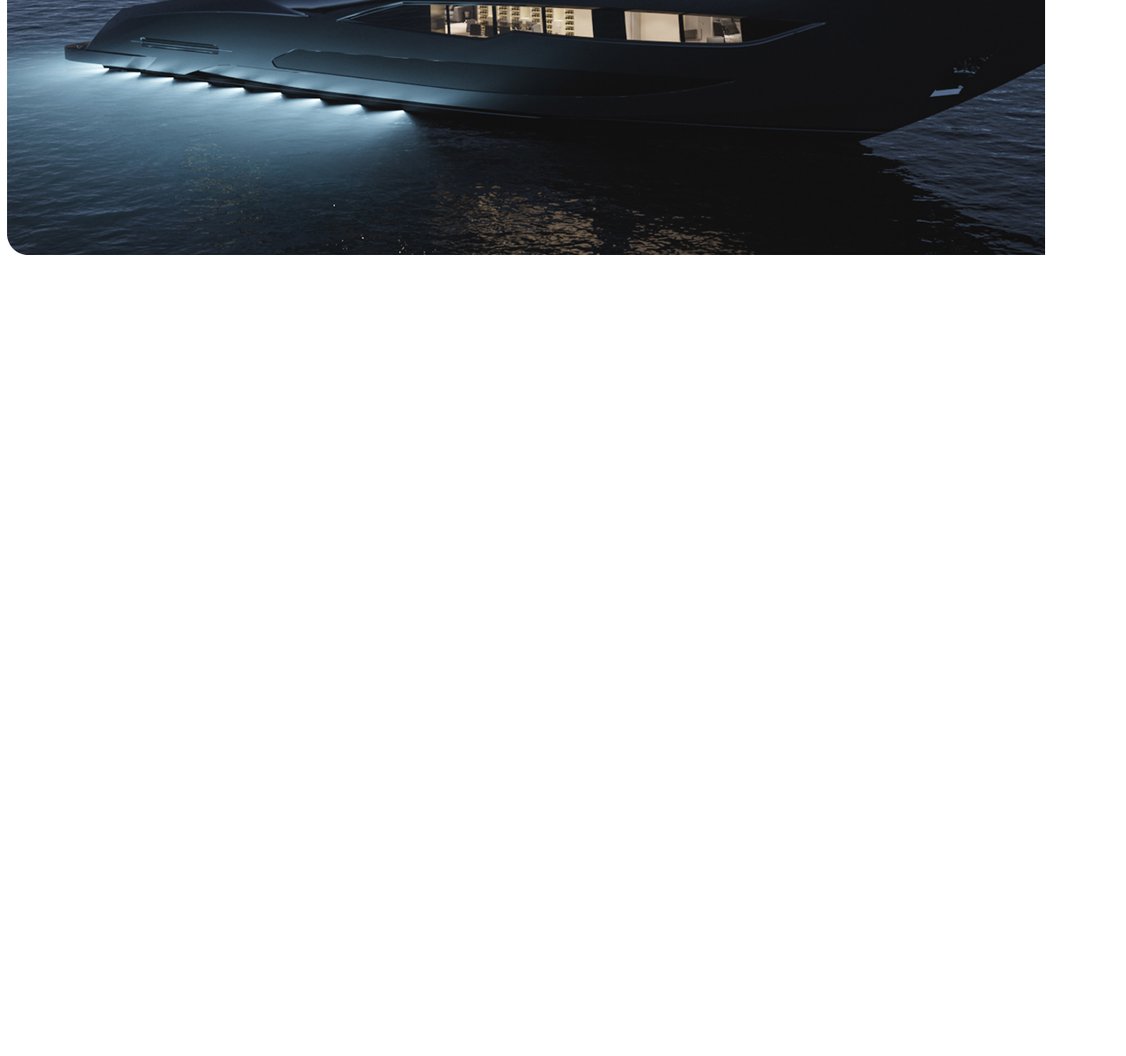
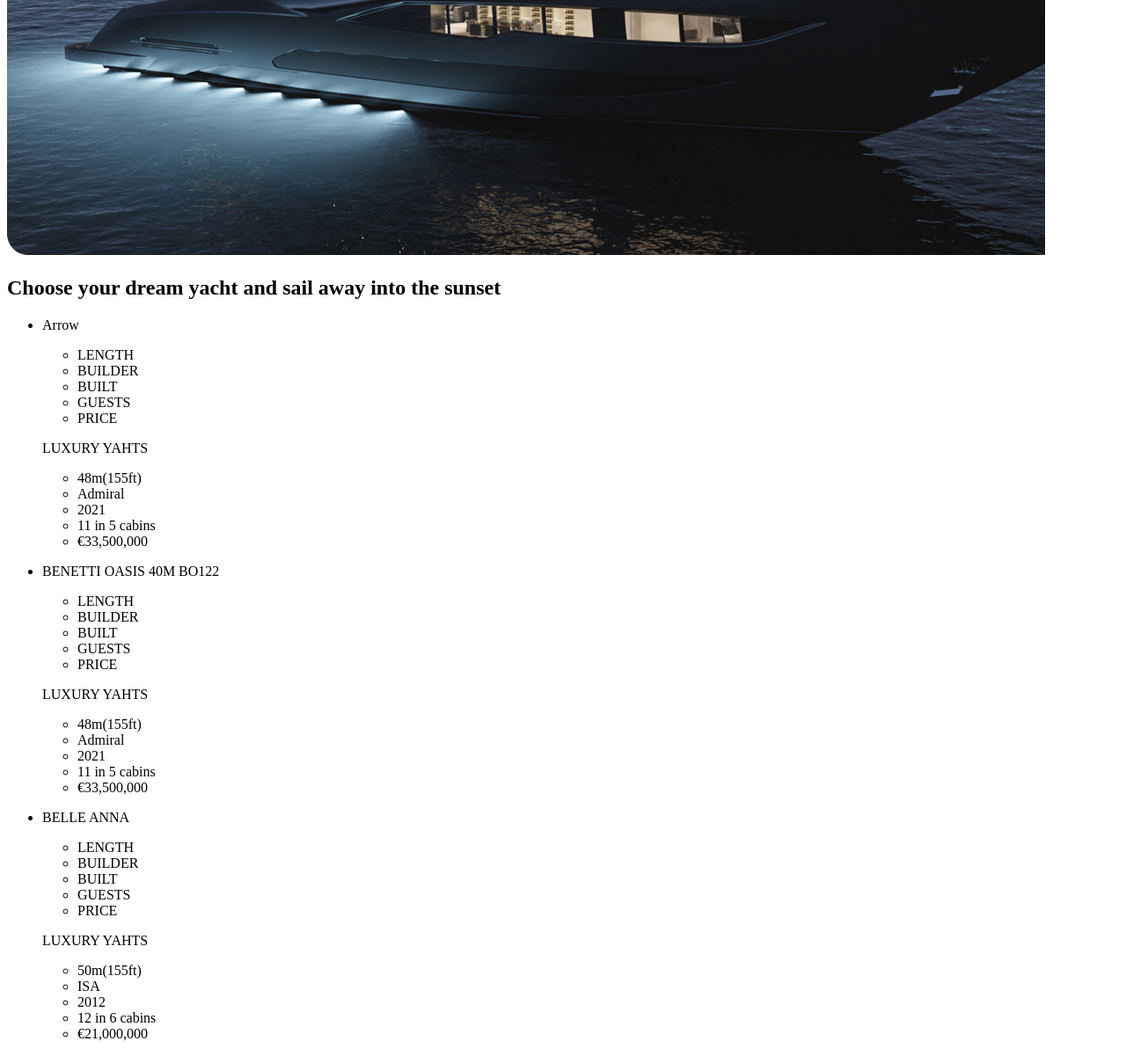
Before and after one commit to LorynecOleksandr/yacht-jet-, a plain HTML site: page index.html in a window 1280 px wide. Shown: the part 649-1850 px from the top of the page at 88% size. Before the commit the page ends 951 px from the top, so only its background shows below. Drawn offline with Linux system fonts and the light colour scheme.

Commit message:
section3

```diff
--- a/index.html
+++ b/index.html
@@ -41,6 +41,65 @@
             unforgettable adventure on the high seas.</p>
             <img src="./images/Photo2.png" alt="jachtjet" width="1180" height="470">
         </section2>
+        <section3>
+            <h2>Choose your dream yacht and sail away into the sunset</h2>
+            <ul>
+                <li>
+                    <p>Arrow</p>
+                    <ul>
+                      <li>LENGTH  </li>
+                      <li>BUILDER </li>
+                      <li>BUILT </li>
+                      <li>GUESTS </li>
+                      <li>PRICE</li>
+                    </ul>
+                    <p>LUXURY YAHTS</p>
+                    <ul>
+                        <li>48m(155ft) </li>
+                        <li>Admiral</li>
+                        <li>2021</li>
+                        <li>11 in 5 cabins</li>
+                        <li>€33,500,000</li>
+                    </ul>
+                </li>
+                <li>
+                    <p>BENETTI OASIS 40M BO122</p>
+                    <ul>
+                      <li>LENGTH  </li>
+                      <li>BUILDER </li>
+                      <li>BUILT </li>
+                      <li>GUESTS </li>
+                      <li>PRICE</li>
+                    </ul>
+                    <p>LUXURY YAHTS</p>
+                    <ul>
+                        <li>48m(155ft) </li>
+                        <li>Admiral</li>
+                        <li>2021</li>
+                        <li>11 in 5 cabins</li>
+                        <li>€33,500,000</li>
+                    </ul>
+                </li>
+                <li>
+                    <p>BELLE ANNA</p>
+                    <ul>
+                      <li>LENGTH  </li>
+                      <li>BUILDER </li>
+                      <li>BUILT </li>
+                      <li>GUESTS </li>
+                      <li>PRICE</li>
+                    </ul>
+                    <p>LUXURY YAHTS</p>
+                    <ul>
+                        <li>50m(155ft) </li>
+                        <li>ISA</li>
+                        <li>2012</li>
+                        <li>12 in 6 cabins</li>
+                        <li>€21,000,000</li>
+                    </ul>
+                </li>
+            </ul>
+        </section3>
     </main>
     <footer></footer>
 </body>
```
